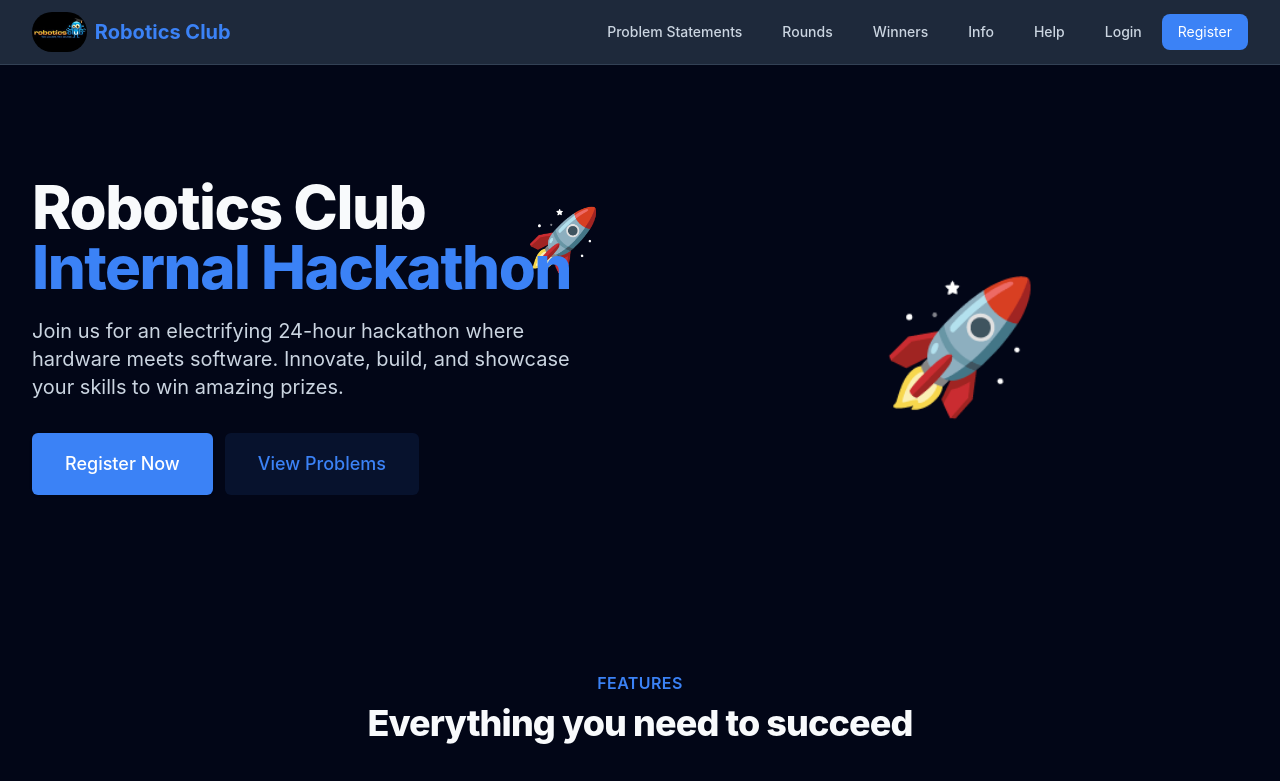
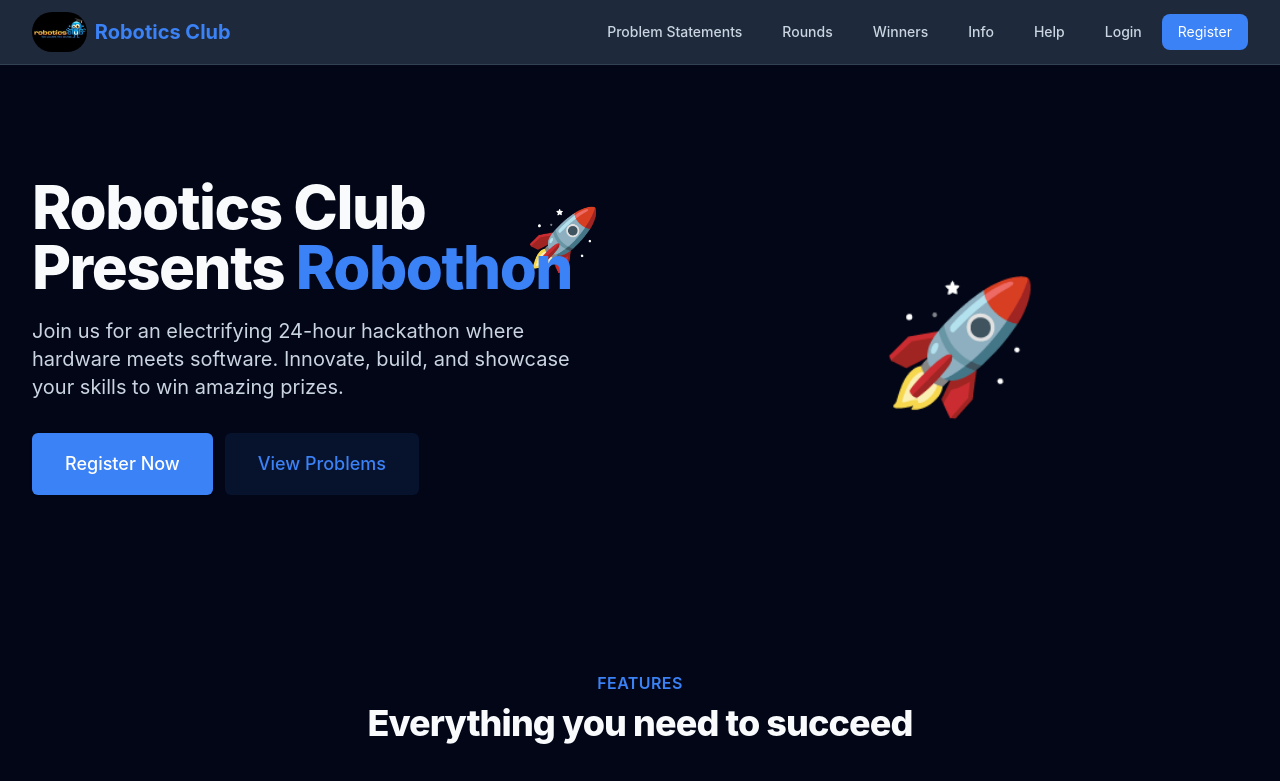
Before and after one commit to omgupta4546/hackathon-portal, a React (Vite) app in the folder client/: page / in a window 1280 px wide. Shown: the top 781 px of the page. Built offline with nearby package versions, Linux system fonts and the light colour scheme; no server answers.

Commit message:
changing nam

```diff
--- a/client/index.html
+++ b/client/index.html
@@ -4,7 +4,7 @@
     <meta charset="UTF-8" />
     <link rel="icon" type="image/svg+xml" href="/vite.svg" />
     <meta name="viewport" content="width=device-width, initial-scale=1.0" />
-    <title>Robotics Hackathon</title>
+    <title>Robothon</title>
   </head>
   <body>
     <div id="root"></div>
--- a/client/src/pages/Landing.jsx
+++ b/client/src/pages/Landing.jsx
@@ -19,8 +19,8 @@ const Landing = () => {
                                 className="sm:text-center lg:text-left"
                             >
                                 <h1 className="text-4xl tracking-tight font-extrabold text-text sm:text-5xl md:text-6xl">
-                                    <span className="block xl:inline">Robotics Club</span>{' '}
-                                    <span className="block text-primary xl:inline">Internal Hackathon</span>
+                                    <span className="block xl:inline">Robotics Club Presents</span>{' '}
+                                    <span className="block text-primary xl:inline">Robothon</span>
                                 </h1>
                                 <p className="mt-3 text-base text-slate-300 sm:mt-5 sm:text-lg sm:max-w-xl sm:mx-auto md:mt-5 md:text-xl lg:mx-0">
                                     Join us for an electrifying 24-hour hackathon where hardware meets software. Innovate, build, and showcase your skills to win amazing prizes.
```
